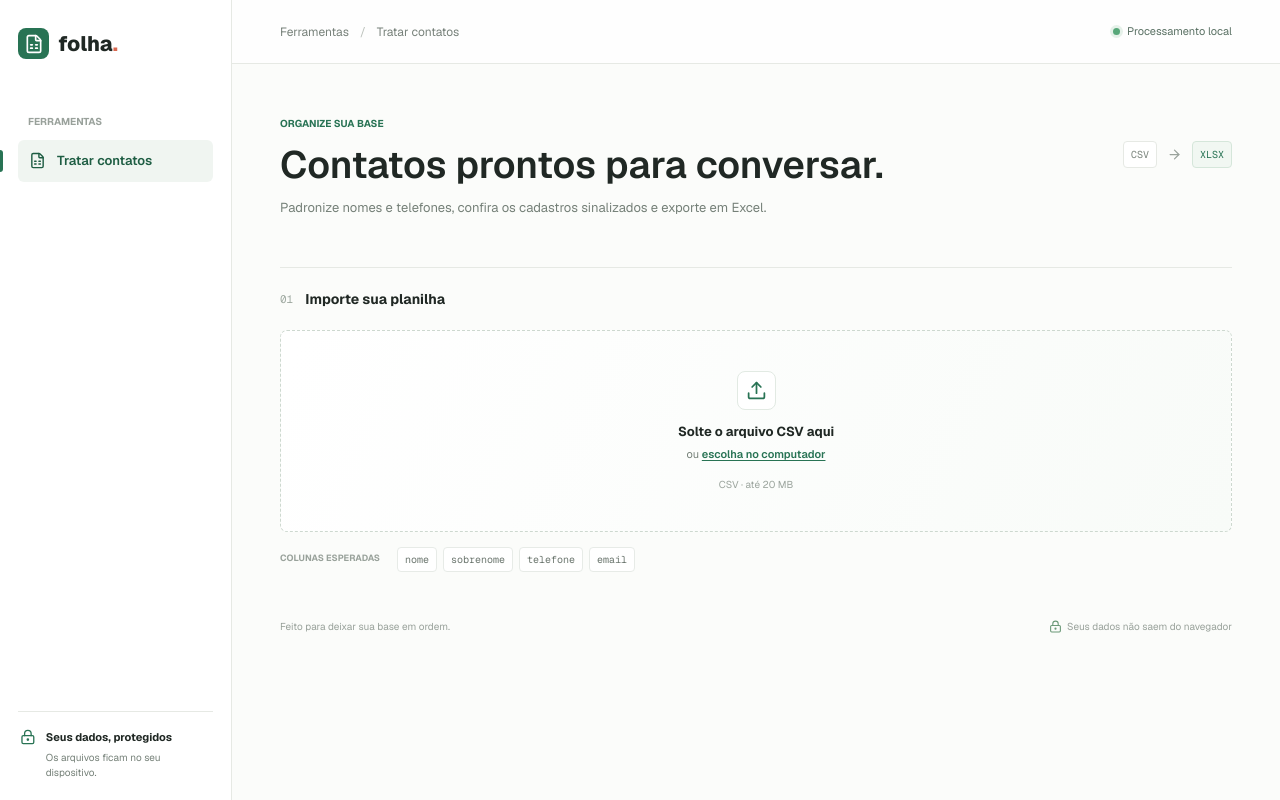
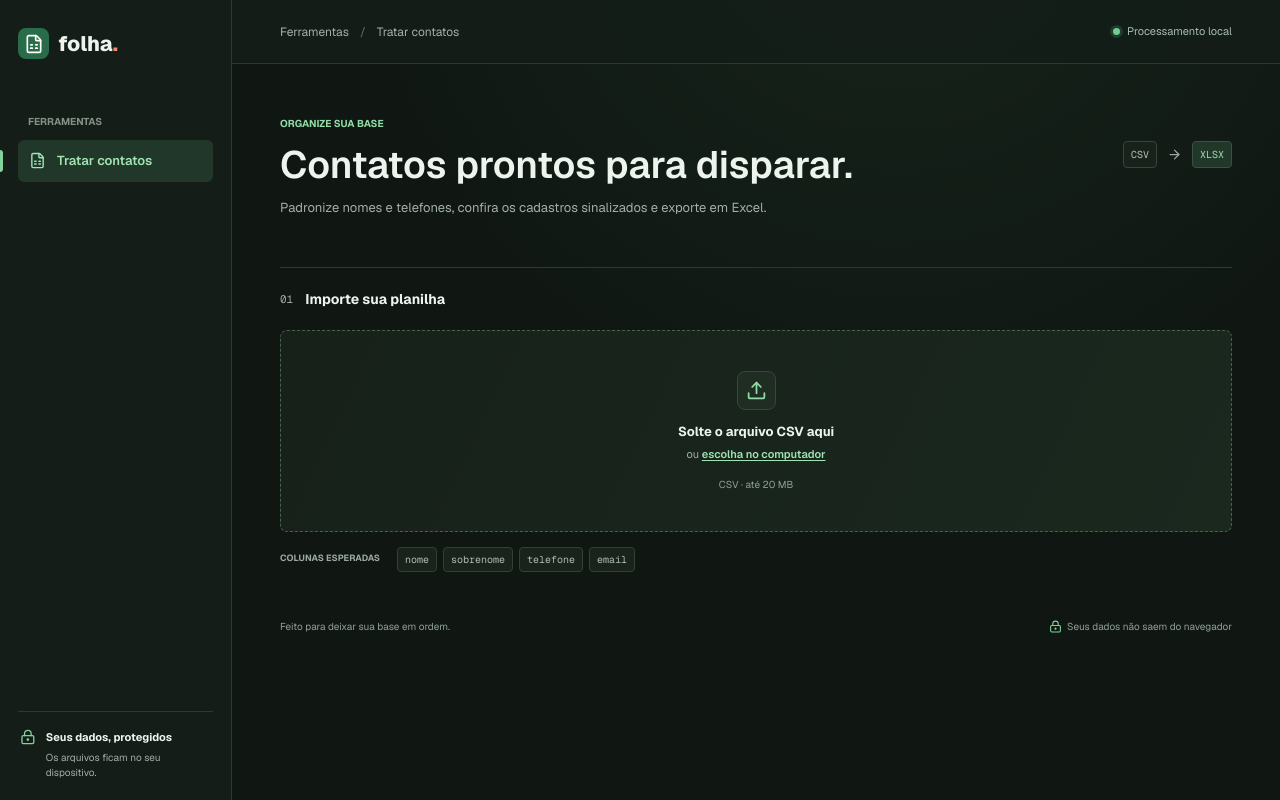
Before and after one commit to enricmarlon/tratamento, a Next.js app: page / in a window 1280 px wide. Built offline with nearby package versions, Linux system fonts and the light colour scheme.

Commit message:
reestilização

```diff
--- a/app/globals.css
+++ b/app/globals.css
@@ -154,3 +154,87 @@ td { height: 39px; border-top: 1px solid #eef0ed; color: #49534c; font-size: 11p
   .page-footer { flex-direction: column; margin-top: 25px; font-size: 9px; }
 }
 @media (prefers-reduced-motion: reduce) { *, *::before, *::after { scroll-behavior: auto !important; transition-duration: .01ms !important; } }
+
+:root {
+  color-scheme: dark;
+  --ink: #edf4ee;
+  --muted: #a1b0a5;
+  --line: #2c3b31;
+  --paper: #101713;
+  --green: #83d29b;
+  --green-dark: #a0e4b2;
+  --mint: #203429;
+  --coral: #f18b73;
+  --background: var(--paper);
+  --foreground: var(--ink);
+}
+
+body {
+  background:
+    radial-gradient(ellipse at 70% -18%, rgba(73, 132, 88, .13), transparent 44%),
+    var(--paper);
+  color: var(--ink);
+}
+
+.sidebar { background: #141d17; }
+.brand { color: var(--ink); }
+.brand-mark { background: #286c49; }
+.sidebar-caption { color: #829287; }
+.nav-item { color: #a4b1a7; }
+.nav-item-active { background: #20372a; color: #a0e4b2; }
+.sidebar-bottom strong { color: var(--ink); }
+.topbar { background: rgba(20, 29, 23, .88); }
+.breadcrumb { color: #a4b1a7; }
+.breadcrumb span { color: #637267; }
+.local-badge { color: #a9bdb0; }
+.local-badge > span { background: #6fce91; box-shadow: 0 0 0 3px #203c2b; }
+.eyebrow { color: #91dda7; }
+.format-note { color: #9baa9f; }
+.format-note span { border-color: #35463a; background: #18221b; color: #b4c1b7; }
+.format-note .format-xlsx { border-color: #365440; background: #20372a; color: #9be0af; }
+.step-label > span { color: #9baa9f; }
+.text-button { color: #afbbb1; }
+.text-button:hover { color: #a0e4b2; }
+.upload-zone { border-color: #49614f; background: linear-gradient(115deg, #17211a 2%, #1a281e 100%); }
+.upload-zone:hover, .upload-zone:focus-within { border-color: #83c695; background: #1c2c21; }
+.upload-icon { border-color: #35483a; background: #202d23; color: #91dda7; }
+.upload-description { color: #a1b0a5; }
+.upload-link { color: #a0e4b2; }
+.upload-meta { color: #91a096; }
+.hint-label { color: #9baa9f; }
+.column-chip { border-color: #324136; background: #19231c; color: #b2beb5; }
+.error-message { background: #38231f; color: #ffad96; }
+.file-loaded { border-color: #344b39; background: #19251d; }
+.loaded-file-icon { background: #23392a; color: #91dda7; }
+.loaded-file-info span { color: #a1b0a5; }
+.loaded-check { background: #294433; color: #9be0af; }
+.ready-label { color: #9be0af; }
+.stats-row { background: #17211a; }
+.stat-label { color: #9baa9f; }
+.stat-highlight strong { color: #a0e4b2; }
+.review-row td { background: #30291d; }
+.review-flag { background: #4a3820; color: #f2c477; }
+.review-detail { color: #c3b69e; }
+.review-clear { color: #a1b0a5; }
+.table-frame { background: #17211a; }
+th { background: #202b23; color: #b0bdb3; }
+td { border-top-color: #29372d; color: #d4ded6; }
+.phone-cell { color: #a0e4b2; }
+.phone-change svg { color: #9baa9f; }
+.old-phone { color: #a1b0a5; }
+.empty-cell { color: #829087; }
+.table-footer { color: #a1b0a5; }
+.export-bar { border-color: #365440; background: #1b2a20; }
+.export-icon { background: #294333; color: #a0e4b2; }
+.export-copy div span { color: #a1b0a5; }
+.download-button { background: #347c53; color: #f4fff6; }
+.download-button:hover { background: #419263; }
+.page-footer { color: #91a096; }
+.page-footer svg { color: #83d29b; }
+
+button:focus-visible,
+a:focus-visible,
+.upload-zone:focus-within {
+  outline: 2px solid #91dda7;
+  outline-offset: 3px;
+}
--- a/app/home-panel.tsx
+++ b/app/home-panel.tsx
@@ -240,7 +240,7 @@ export default function HomePanel() {
         <header className="topbar"><span className="breadcrumb">Ferramentas <span>/</span> Tratar contatos</span><span className="local-badge"><span /> Processamento local</span></header>
         <div className="content-wrap">
           <section className="page-heading">
-            <div><div className="eyebrow">ORGANIZE SUA BASE</div><h1>Contatos prontos<br className="mobile-break" /> para conversar.</h1><p>Padronize nomes e telefones, confira os cadastros sinalizados e exporte em Excel.</p></div>
+            <div><div className="eyebrow">ORGANIZE SUA BASE</div><h1>Contatos prontos<br className="mobile-break" /> para disparar.</h1><p>Padronize nomes e telefones, confira os cadastros sinalizados e exporte em Excel.</p></div>
             <div className="format-note"><span>CSV</span><ArrowRight size={15} /><span className="format-xlsx">XLSX</span></div>
           </section>
 
```
